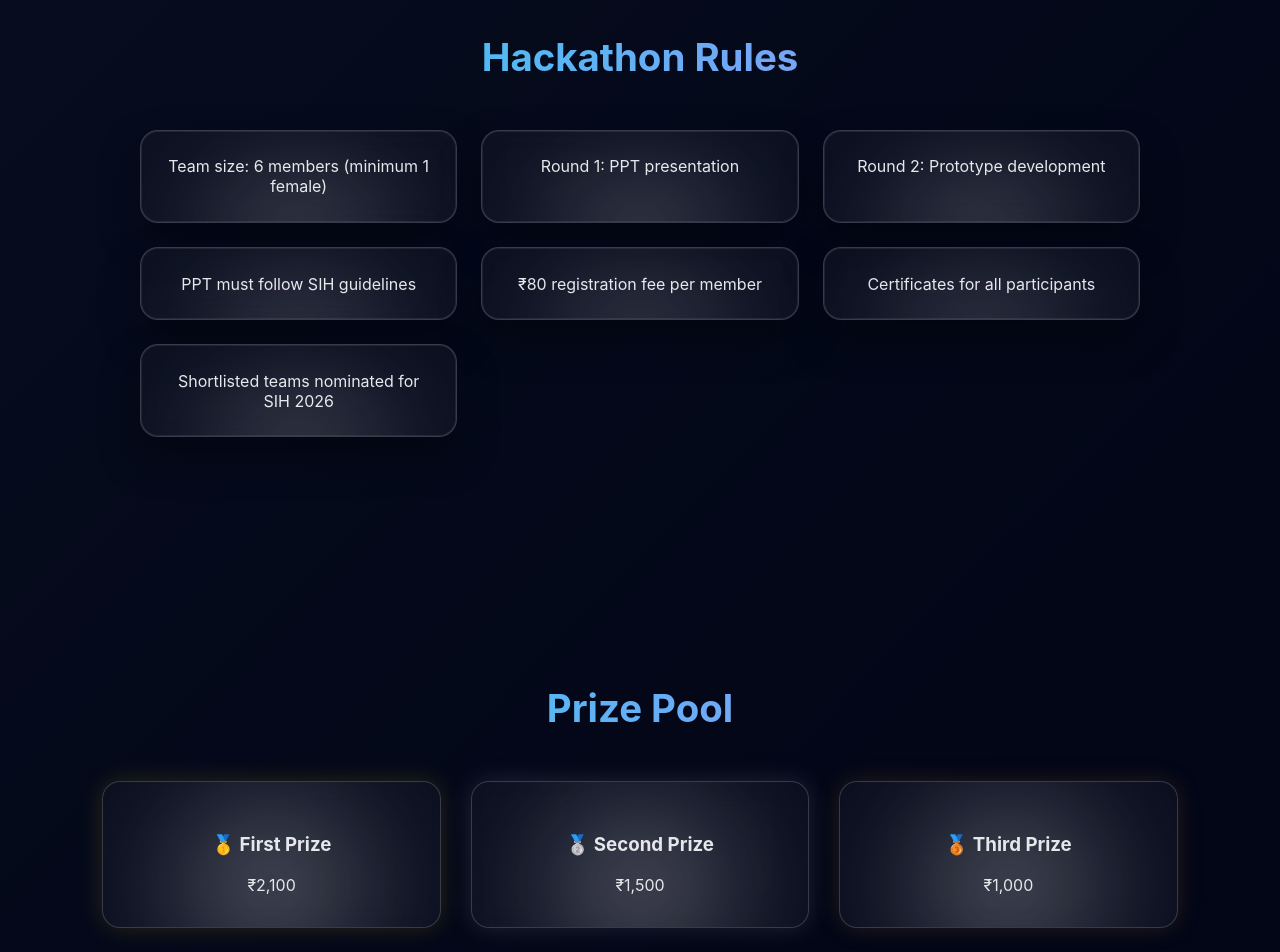
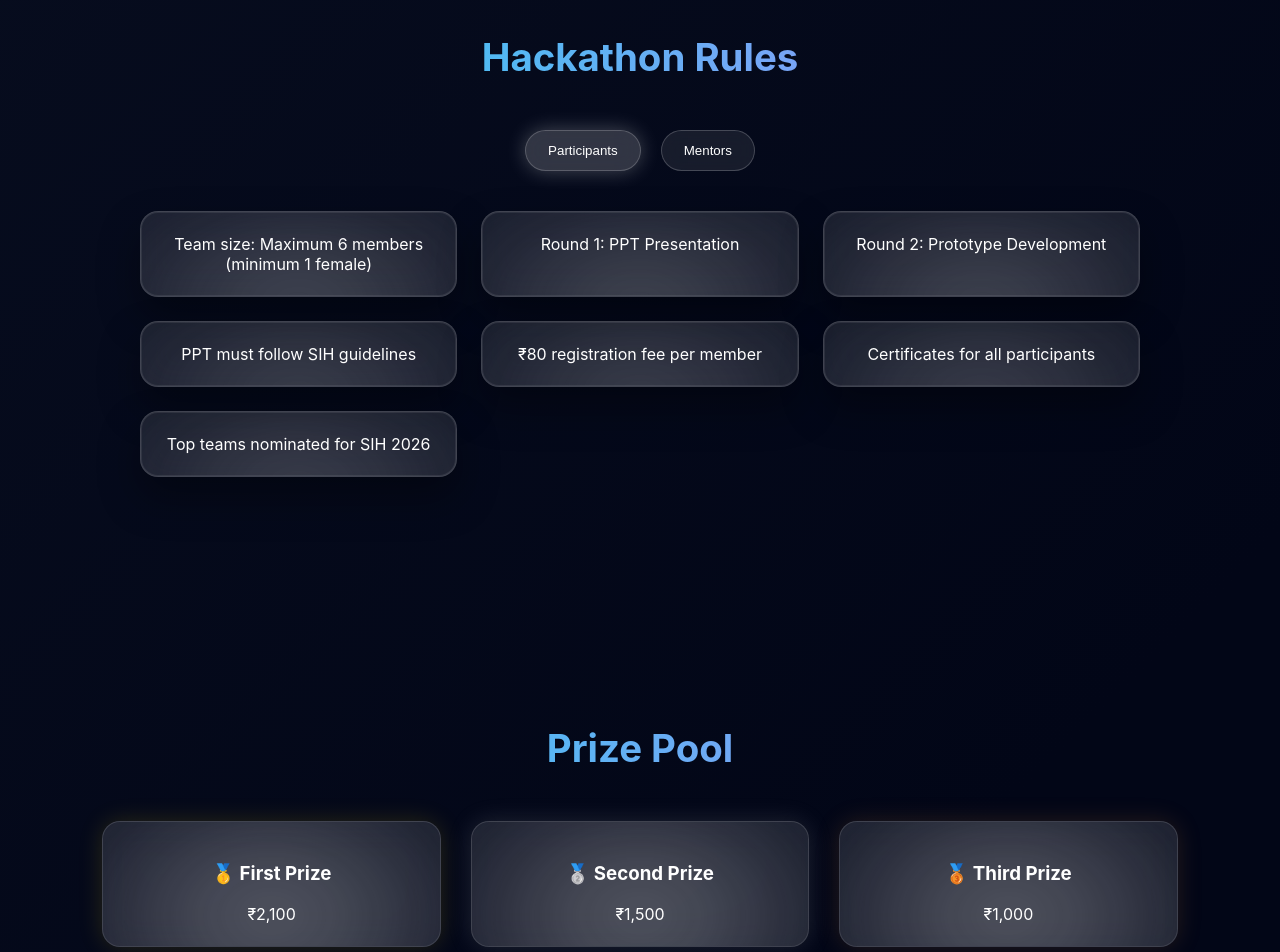
Before and after one commit to parthverma9805/TechWizard-2.0, a React (Vite) app: page / in a window 1280 px wide. Shown: the part 1080-2032 px from the top of the page. Built offline with nearby package versions, Linux system fonts and the light colour scheme.

Commit message:
Update Home.jsx

```diff
--- a/src/pages/Home.jsx
+++ b/src/pages/Home.jsx
@@ -1,13 +1,32 @@
 import { motion } from "framer-motion";
+import { useState, useEffect } from "react";
+import { useLocation } from "react-router-dom";
 import wizard from "../assets/techwizard-logo.jpeg";
 
 export default function Home() {
+  const [activeRule, setActiveRule] = useState("participants");
+  const location = useLocation();
+
+  /* 🔄 HANDLE NAVBAR RULE CLICK */
+  useEffect(() => {
+    if (location.state?.ruleType) {
+      setActiveRule(location.state.ruleType);
+    }
+
+    const handler = (e) => {
+      setActiveRule(e.detail);
+    };
+
+    window.addEventListener("changeRules", handler);
+    return () => window.removeEventListener("changeRules", handler);
+  }, [location.state]);
+
   return (
     <>
-      {/* 🧙‍♂️ HERO SECTION */}
+      {/* 🧙 HERO */}
       <section id="home" className="wizard-hero">
         <div className="wizard-left">
-          <img src={wizard} className="wizard-image" />
+          <img src={wizard} className="wizard-image" alt="TechWizard" />
         </div>
 
         <motion.div
@@ -30,69 +49,93 @@ export default function Home() {
         </motion.div>
       </section>
 
-      {/* KEEP YOUR OLD SECTIONS BELOW */}
-      {/* 📜 HACKATHON RULES */}
+      {/* 📜 RULES */}
       <section id="rules" className="section-dark">
         <h2 className="section-title">Hackathon Rules</h2>
 
+        <div className="rule-toggle">
+          <button
+            className={`toggle-btn ${
+              activeRule === "participants" ? "active" : ""
+            }`}
+            onClick={() => setActiveRule("participants")}
+          >
+            Participants
+          </button>
+
+          <button
+            className={`toggle-btn ${
+              activeRule === "mentors" ? "active" : ""
+            }`}
+            onClick={() => setActiveRule("mentors")}
+          >
+            Mentors
+          </button>
+        </div>
+
         <div className="rules-grid">
-    {[
-      "Team size: 6 members (minimum 1 female)",
-      "Round 1: PPT presentation",
-      "Round 2: Prototype development",
+          {(activeRule === "participants"
+            ? [
+                "Team size: Maximum 6 members (minimum 1 female)",
+                "Round 1: PPT Presentation",
+                "Round 2: Prototype Development",
                 "PPT must follow SIH guidelines",
                 "₹80 registration fee per member",
                 "Certificates for all participants",
-      "Shortlisted teams nominated for SIH 2026",
-    ].map((rule, i) => (
-      <div key={i} className="rule-card">{rule}</div>
+                "Top teams nominated for SIH 2026",
+              ]
+            : [
+                "Mentors guide only assigned teams",
+                "Mentors must not code for teams",
+                "Idea ownership remains with students",
+                "Mentors available during evaluation",
+                "Mentors must ensure fair practices",
+                "Follow SIH ethics & conduct",
+              ]
+          ).map((rule, i) => (
+            <div key={i} className="rule-card flame-card">
+              {rule}
+            </div>
           ))}
         </div>
       </section>
 
-
       {/* 🏆 PRIZES */}
-{/* 🏆 PRIZE MONEY */}
       <section id="prizes" className="section-dark">
         <h2 className="section-title">Prize Pool</h2>
 
         <div className="prizes-new">
-    <div className="prize-new gold">
+          <div className="prize-new gold flame-card">
             <h3>🥇 First Prize</h3>
             <span>₹2,100</span>
           </div>
-
-    <div className="prize-new silver">
+          <div className="prize-new silver flame-card">
             <h3>🥈 Second Prize</h3>
             <span>₹1,500</span>
           </div>
-
-    <div className="prize-new bronze">
+          <div className="prize-new bronze flame-card">
             <h3>🥉 Third Prize</h3>
             <span>₹1,000</span>
           </div>
         </div>
       </section>
 
-
-{/* 📞 CONTACT */}
       {/* 📞 CONTACT */}
       <section id="contact" className="section-dark">
         <h2 className="section-title">Contact Organizers</h2>
 
         <div className="contact-grid">
-    <div className="contact-card">
+          <div className="contact-card flame-card">
             <h3>Shubham Srivastava</h3>
             <p>+91 6394658895</p>
           </div>
 
-    <div className="contact-card">
+          <div className="contact-card flame-card">
             <h3>Deepak Kaushik</h3>
             <p>+91 7906924141</p>
           </div>
         </div>
       </section>
-
     </>
   );
 }
```
Lines whose indentation alone changed are shown as unchanged.
